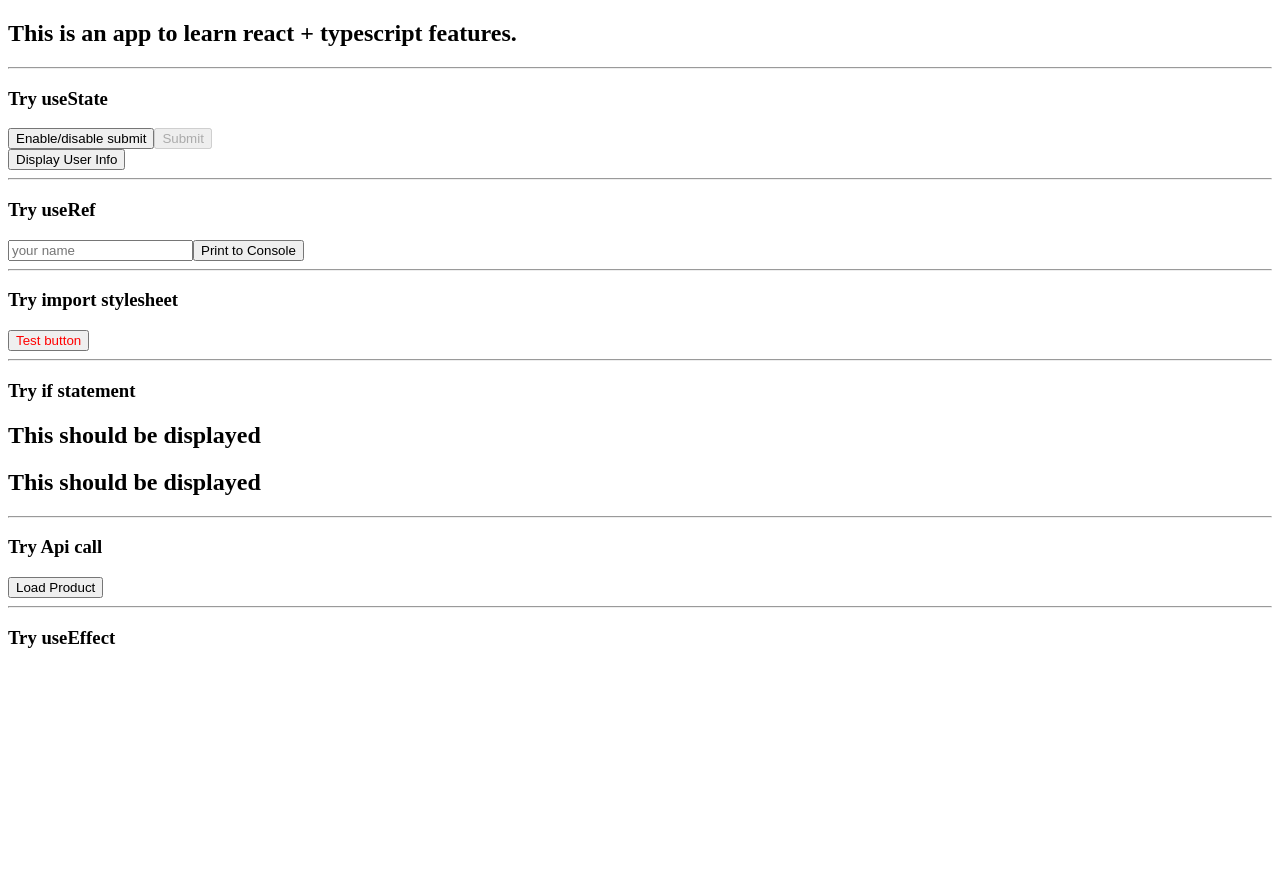
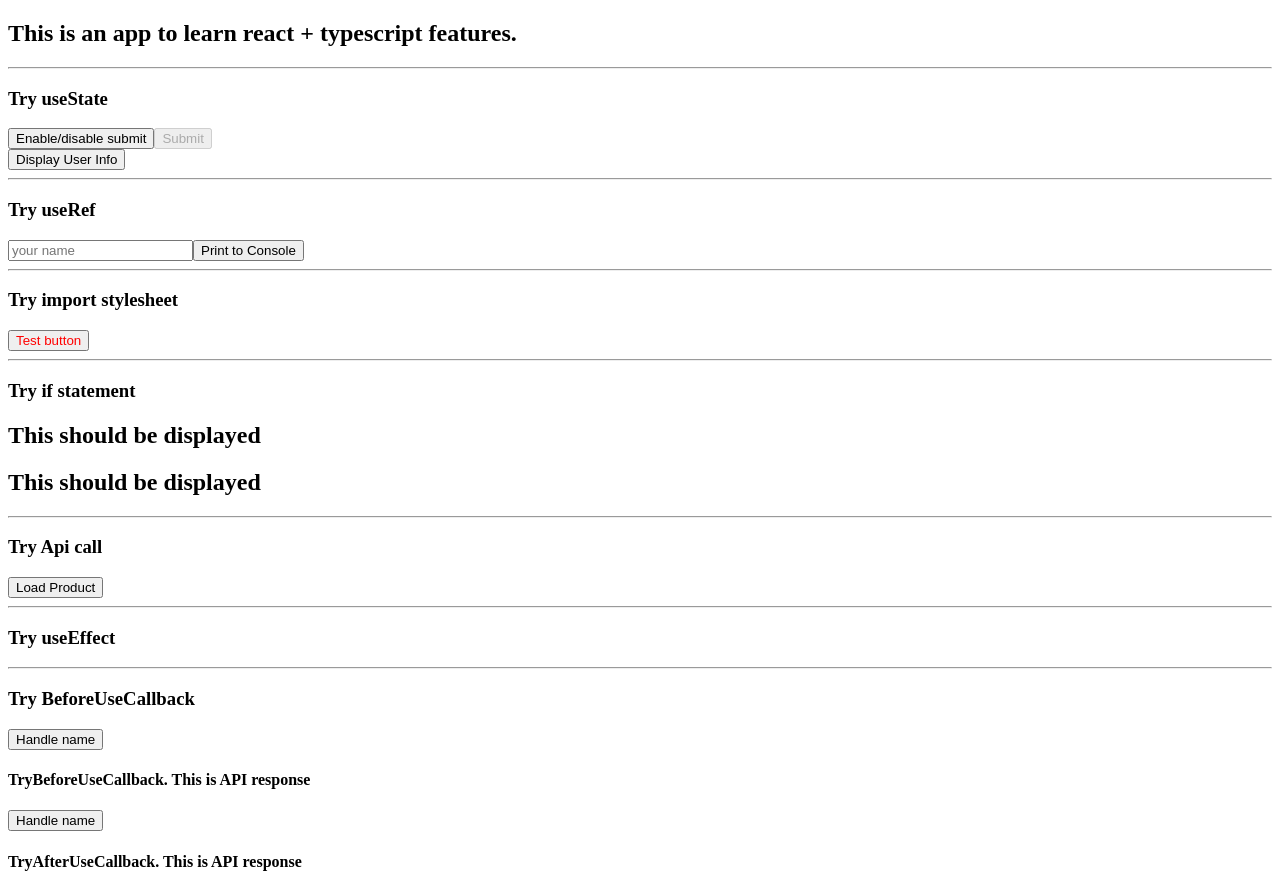
Before and after one commit to kihtov23/react-typescript, a React (Create React App) app in the folder app/: page / in a window 1280 px wide. Before the commit the page ends 800 px from the top, so only its background shows below. Built offline with nearby package versions, Linux system fonts and the light colour scheme; no server answers.

Commit message:
useCallback

```diff
--- a/app/src/App.tsx
+++ b/app/src/App.tsx
@@ -5,6 +5,10 @@ import { TryAddStylesheet } from "./features/add-stylesheet/add-stylesheet";
 import { TryIfStatement } from "./features/if";
 import { TryApiCall } from "./features/api/get-product-api-call";
 import { TryUseEffect } from "./features/use-effect";
+import {
+  TryAfterUseCallback,
+  TryBeforeUseCallback,
+} from "./features/use-callback";
 
 function App() {
   return (
@@ -28,6 +32,10 @@ function App() {
       <hr />
       <h3>Try useEffect</h3>
       <TryUseEffect />
+      <hr />
+      <h3>Try BeforeUseCallback</h3>
+      <TryBeforeUseCallback />
+      <TryAfterUseCallback />
     </>
   );
 }
--- /dev/null
+++ b/app/src/features/use-callback.tsx
@@ -0,0 +1,52 @@
+//useCallback is used to cache a function definition between re-renders
+//usecase - when function is passed as a parameter
+import react, { useCallback, useEffect, useState } from "react";
+
+// this component demonstrates that when setState is called, then
+// whole component is rerendered. In this case it means that API call is made each time we setState!
+// which is really bad and unwanted in most cases
+export function TryBeforeUseCallback() {
+  const [submitted, setSubmitted] = useState(false);
+
+  function getDataFromApi() {
+    console.log("TryBeforeUseCallback. API was called");
+    return "TryBeforeUseCallback. This is API response";
+  }
+
+  return (
+    <>
+      <button onClick={() => setSubmitted(!submitted)}>Handle name</button>
+      <DisplayAPIData getDataFromApi={getDataFromApi} />
+    </>
+  );
+}
+
+// in this component we moved API call into useCallback
+
+export function TryAfterUseCallback() {
+  const [submitted, setSubmitted] = useState(false);
+
+  function getDataFromApi() {
+    console.log("TryAfterUseCallback. API was called");
+    return "TryAfterUseCallback. This is API response";
+  }
+
+  const memorizedGetDataFromApi = useCallback(() => {
+    return getDataFromApi();
+  }, []);
+
+  return (
+    <>
+      <button onClick={() => setSubmitted(!submitted)}>Handle name</button>
+      <DisplayAPIData getDataFromApi={memorizedGetDataFromApi} />
+    </>
+  );
+}
+
+function DisplayAPIData({ getDataFromApi }: { getDataFromApi: () => string }) {
+  const [data, setData] = useState<string | null>();
+  useEffect(() => {
+    setData(getDataFromApi);
+  }, [getDataFromApi]);
+  return <h4>{data}</h4>;
+}
--- a/app/src/features/use-state.tsx
+++ b/app/src/features/use-state.tsx
@@ -7,6 +7,7 @@ type User = {
 
 export function TryUseState() {
   //here type inference was applied
+  // !!!When we call setIsDisabled React re-renders full component and all child components !!!
   const [isDisabled, setIsDisabled] = useState(true);
   //specify type, make nullable, use union type
   const [user, setUser] = useState<User | null>(null);
@@ -23,7 +24,6 @@ export function TryUseState() {
   }
   return (
     <>
-
       <button onClick={enableDisableSubmit}>Enable/disable submit</button>
       <button disabled={isDisabled}>Submit</button>
       <br />
```
Also changed, not shown: 1 other file (tests, documents, lock files or other folders).
